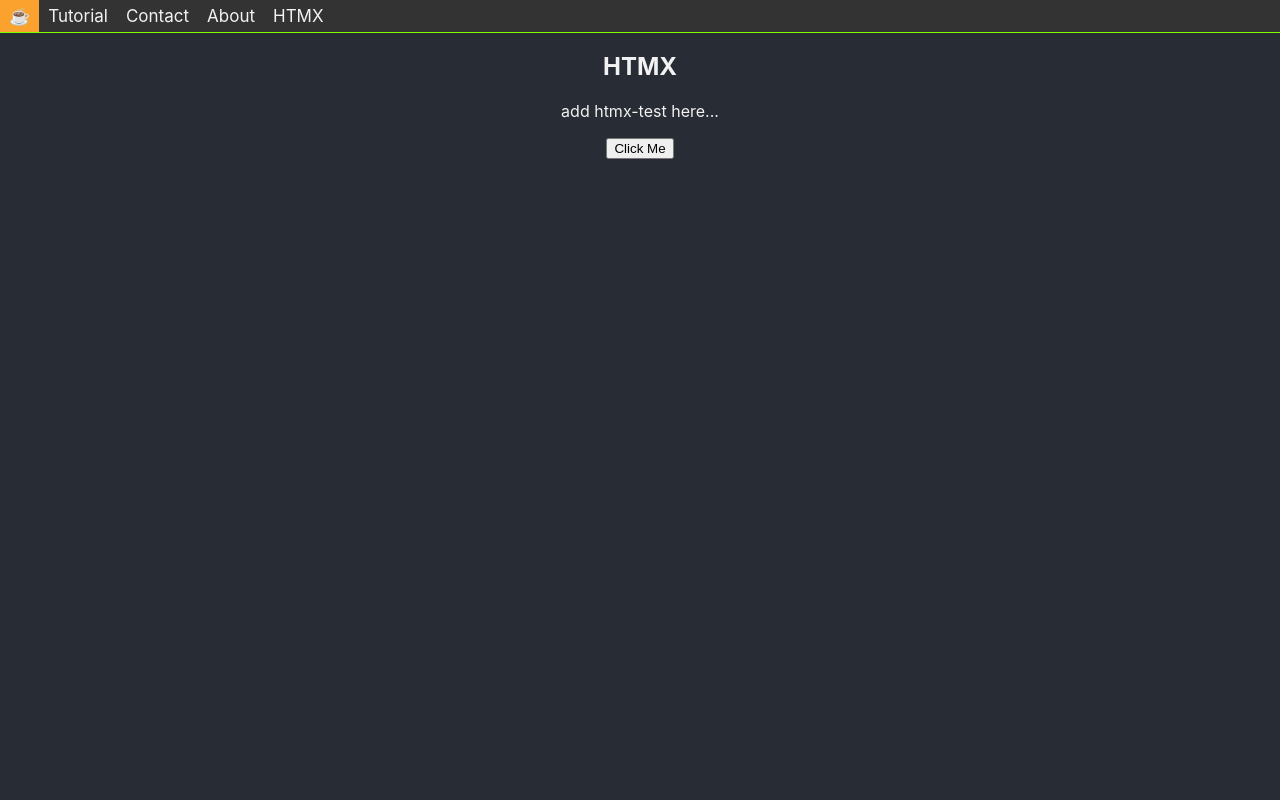
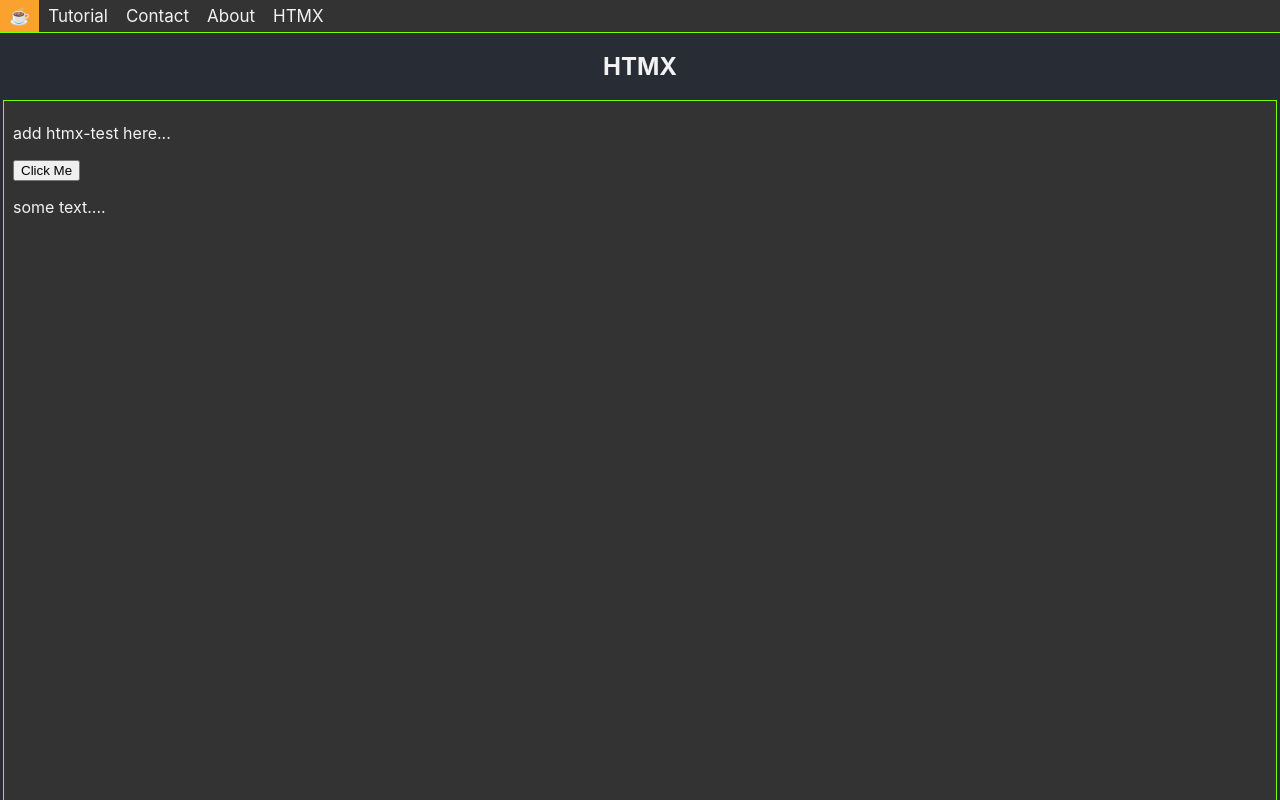
Before and after one commit to eklownr/pysite.web, a React (Create React App) app: page /htmx in a window 1280 px wide. Shown: the top 800 px of the page. Built offline with nearby package versions, Linux system fonts and the light colour scheme.

Commit message:
try to get htmx to work

```diff
--- a/src/pages/htmx/index.js
+++ b/src/pages/htmx/index.js
@@ -6,12 +6,20 @@ const Htmx = () => {
         // html kod
         <div>
             <h2>HTMX</h2>
+            <div className='block'>
+                <p>add htmx-test here...</p>
+                <script src="https://unpkg.com/htmx.org@1.9.6" integrity="sha384-FhXw7b6AlE/jyjlZH5iHa/tTe9EpJ1Y55RjcgPbjeWMskSxZt1v9qkxLJWNJaGni" crossorigin="anonymous"></script>
 
-            <p>add htmx-test here...</p>
-            <script src="https://unpkg.com/htmx.org@1.9.6"></script>
-            <button hx-post="/clicked" hx-swap="outerHTML">
-            Click Me
-            </button>
+                <button
+                hx-post="/info"
+                hx-select="#swaped"
+                hx-swap="outerHTML">
+                Click Me
+                </button>
+                <div id='swaped'>
+                    <p>some text....</p>
+                </div>
+            </div>
         </div>
     )
 };
```
